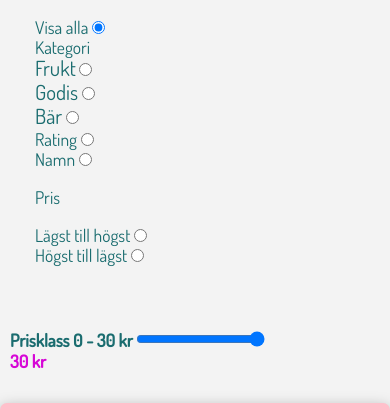
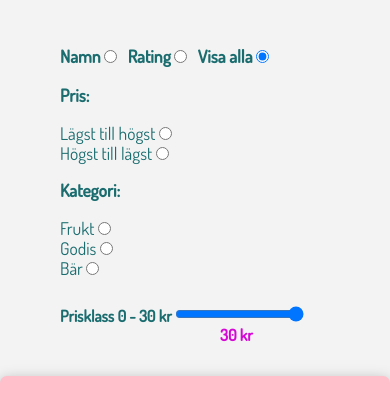
Before and after one commit to TessDevon/TeamprojectDonut, a website with bundled scripts: page index.html in a window 390 px wide. Shown: the part 582-993 px from the top of the page. Built offline with nearby package versions, Linux system fonts and the light colour scheme; a web font is replaced by a local one.

Commit message:
fix css base and tablet

```diff
--- a/index.html
+++ b/index.html
@@ -46,36 +46,24 @@
                     <h2>Våra munkar</h2>
                 </div>
                 <div class="ourDonutsDropdownContainer">
-                    <div class="ourDonutsDropdown"> <!-- https://www.w3schools.com/howto/tryit.asp?filename=tryhow_css_js_dropdown_hover-->
+                    <div class="ourDonutsDropdown"><br> <!-- https://www.w3schools.com/howto/tryit.asp?filename=tryhow_css_js_dropdown_hover-->
+                        <div>
                         <label>
-                            Visa alla
-                            <input type="radio" donutTitle="categoryFilter" id="all" name="sortDonuts" value="all" checked />
-                        </label>
-                        <label class="flexOurDonutsDropdown">
-                            <p>Kategori</p>
-                            <div>
-                              <span>Frukt</span>
-                            <input type="radio" donutTitle="categoryFilter" id="fruit" name="sortDonuts" value="category" />
-                            </div>
-                            <div>
-                                <span>Godis</span>
-                                <input type="radio" donutTitle="categoryFilter" id="candy" name="sortDonuts" value="category" />
-                            </div>
-                            <div>
-                                <span>Bär</span>
-                                <input type="radio" donutTitle="categoryFilter" id="berrys" name="sortDonuts" value="category" />
-                            </div>
+                            <strong>Namn</strong>
+                            <input type="radio" donutTitle="categoryFilter" id="name" name="sortDonuts" value="donutTitle" />
                         </label>
                         <label>
-                            Rating
+                            <strong>&nbsp;&nbsp;Rating</strong>
                             <input type="radio" donutTitle="categoryFilter" id="rating" name="sortDonuts" value="rating" />
                         </label>
                         <label>
-                            Namn
-                            <input type="radio" donutTitle="categoryFilter" id="name" name="sortDonuts" value="donutTitle" />
+                            <strong>&nbsp;&nbsp;Visa alla</strong>
+                            <input type="radio" donutTitle="categoryFilter" id="all" name="sortDonuts" value="all" checked />
                         </label>
+                        </div>
+                        <div>
                         <label>
-                            <p>Pris</p>
+                              <strong><p>Pris:</p></strong>
                             <div>
                                 <span>Lägst till högst</span>
                                 <input type="radio" donutTitle="categoryFilter" id="lowPrice" name="sortDonuts" value="category" />
@@ -84,7 +72,24 @@
                                 <span>Högst till lägst</span>
                                 <input type="radio" donutTitle="categoryFilter" id="highPrice" name="sortDonuts" value="category" />
                             </div>
-                        </label><br><br>
+                           <!-- <label class="flexOurDonutsDropdown"> -->
+
+                            <strong><p>Kategori:</p></strong>
+                                <div>
+                                  <span>Frukt</span>
+                                <input type="radio" donutTitle="categoryFilter" id="fruit" name="sortDonuts" value="category" />
+                                </div>
+                                <div>
+                                    <span>Godis</span>
+                                    <input type="radio" donutTitle="categoryFilter" id="candy" name="sortDonuts" value="category" />
+                                </div>
+                                <div>
+                                    <span>Bär</span>
+                                    <input type="radio" donutTitle="categoryFilter" id="berrys" name="sortDonuts" value="category" />
+                                </div>
+                            </label><br>
+                        </label>
+                    </div>
                         </div>
                     </div>
                     <div class="priceRange">
--- a/style/_base.scss
+++ b/style/_base.scss
@@ -115,60 +115,41 @@ nav a i.fa  {
 -------------------------sorting donuts------------------------
 ----------------------------------------------------------*/
 
-.ourDonutsDropdownContainer{    // Ändra namn från dropdown till buttons?
-    max-width: 700px;
-    margin-right: 50px;
-    text-align: right;
-    padding: 5px;
-    padding-bottom: 10px;
+.ourDonutsDropdownContainer{
+    max-width: 750px;
+    margin-right: 20px;
+    text-align: left;
+    margin-left: 30px;
 }
 
 .ourDonutsDropdown{
-    display: flex;
-    flex-direction: column;
+    row-gap: 50px;
     margin-left: 30px;
-    text-align: left;
     max-width: 750px;
     font-family: 'Dosis', sans-serif;
     color:rgb(26, 108, 111);
     font-size: 1.5rem;
 }
-.flexOurDonutsDropdown{
-    display: flex;
-    flex-direction: column;
-}
-
-.flexOurDonutsDropdown p{
-    margin: 0;
-}
-
-.flexOurDonutsDropdown span{
-    font-size: 1.3rem;
-    margin-bottom: 5px;
-}
-
-
 
 .priceRange {
     display: block;
     position: relative;
-    margin-left: 10px;
+    margin-left: 60px;
     font-family: 'Dosis', sans-serif;
     color:rgb(26, 108, 111);
     font-weight: bold;
-    font-size: 1.1rem;
+    font-size: 1.0rem;
 }
 
 #currentRangeValue {
     color: rgb(214, 6, 214);
     font-weight: bold;
-    margin-right: 50px;
+    margin-left: 160px;
+    font-size: 1.0rem;
 }
 
-
-
 /*---------------------------------------------------------
--------------------Dounat card-----------------------------
+-------------------Donut card-----------------------------
 ----------------------------------------------------------*/
 
 .donutCard {
--- a/style/_desktop.scss
+++ b/style/_desktop.scss
@@ -14,29 +14,31 @@ h1 {
 /*---------------------------------------------------------
 -----------------------------sorting donuts-----------------
 ----------------------------------------------------------*/
-.ourDonutsDropdownContainer{    // Ändra namn från dropdown till buttons?
-    max-width: 1400px;
-    padding: 10px;
 
+.ourDonutsDropdownContainer{
+    max-width: 750px;
+    margin-right: 20px;
+    text-align: left;
+    margin-left: 30px;
 }
 
-.ourDonutsDropdown{
-    margin-left: 220px;
-    margin-top: 60px;
-    max-width: 1000px;
-    position: absolute;
-
+.donutFlexWrap{
+    flex-direction: row;
 }
 
 .priceRange {
-    margin-top: 70px;
-    margin-left: 400px;
-    margin-bottom: 100px;
-    font-size: 1.1rem;
+        margin-left: 20px;
+        margin-top: 40px;
+        font-size: 1.3rem;
+}
+
+#currentRangeValue {
+    font-size: 1.3rem;
+    margin-left: 50px;
 }
 
 /*---------------------------------------------------------
--------------------Dounat card-----------------------------
+-------------------Donut card-----------------------------
 ----------------------------------------------------------*/
 
 .donutCardWraper{
--- a/style/_tablet.scss
+++ b/style/_tablet.scss
@@ -14,6 +14,11 @@ h1 {
     max-width: 700px;
     margin: 0 auto;
 }
+
+/*---------------------------------------------------------
+-------------------------sorting donuts------------------------
+----------------------------------------------------------*/
+
 
 
 /*---------------------------------------------------------
```
Also changed, not shown: css/main.css.
